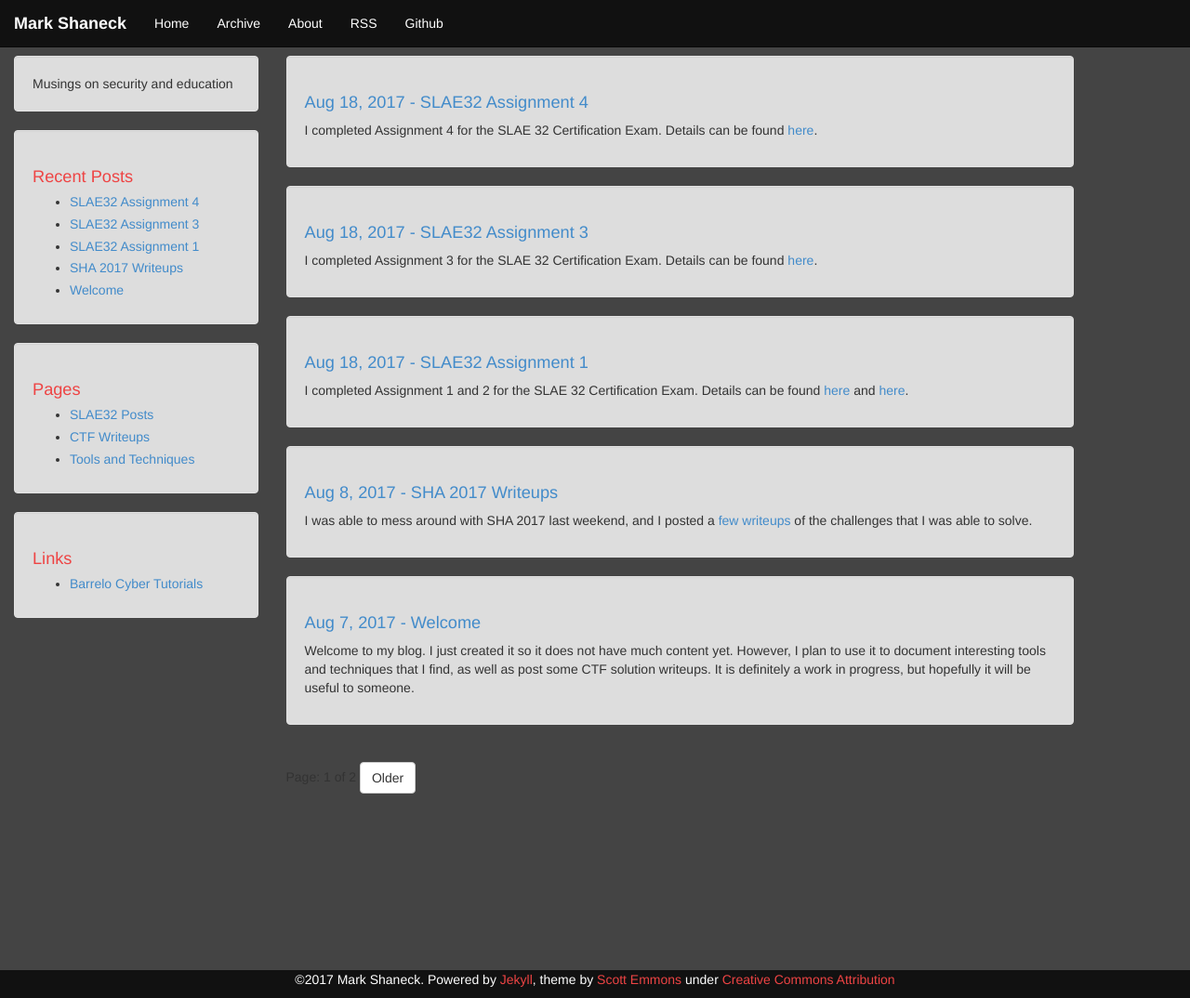
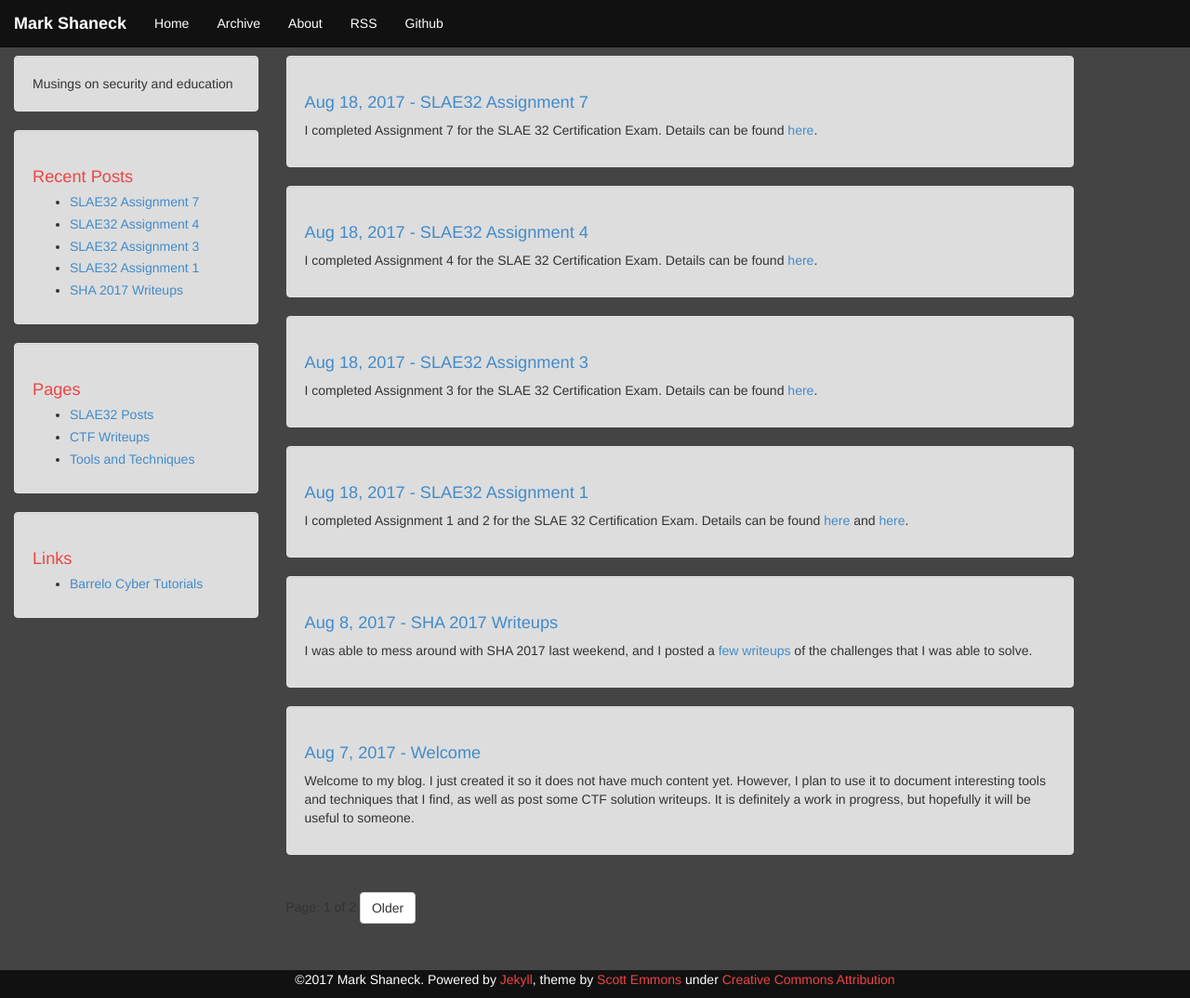
Before and after one commit to mshaneck/mshaneck.github.io, a Jekyll site: the page built from index.html, in a window 1280 px wide and 1074 px high. Shown: the whole window at 93% size. Built offline with Jekyll 4.4.1, drawn with Linux system fonts in a browser that asks for light colours; the list of posts is cut into pages by our own code.

Commit message:
Added links for A7

```diff
--- a/SLAE32/index.md
+++ b/SLAE32/index.md
@@ -13,4 +13,6 @@
 
 [Assignment 4](./slae32-assignment4)
 
+[Assignment 7](./slae32-assignment7)
+
 All code for these writeups is located on my [github page](http://github.com/mshaneck)
--- /dev/null
+++ b/_posts/2017-08-18-slae-assignment7.md
@@ -0,0 +1,6 @@
+---
+layout: post
+title: SLAE32 Assignment 7
+---
+
+I completed Assignment 7 for the SLAE 32 Certification Exam. Details can be found [here](/SLAE32/slae32-assignment7).
```
